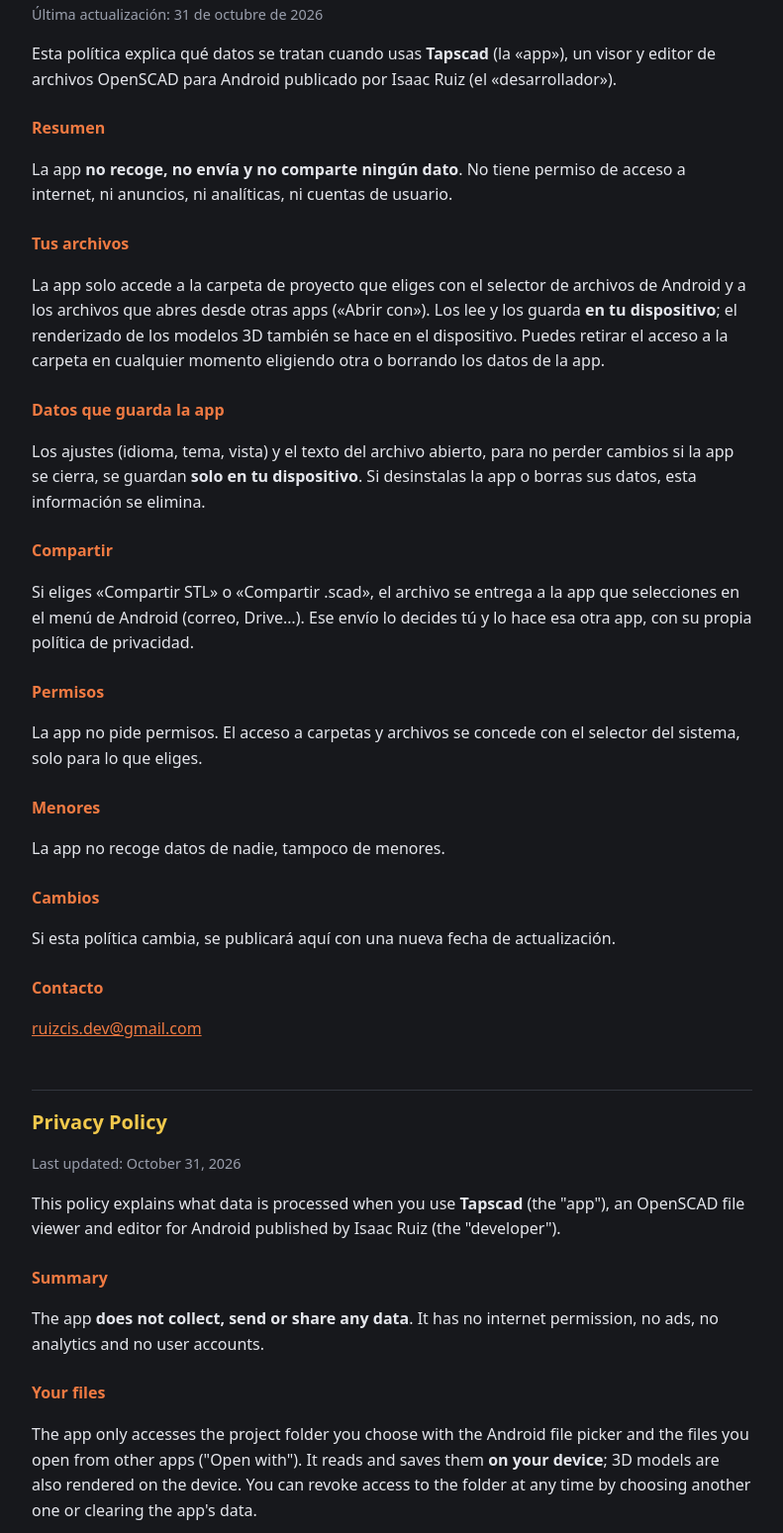
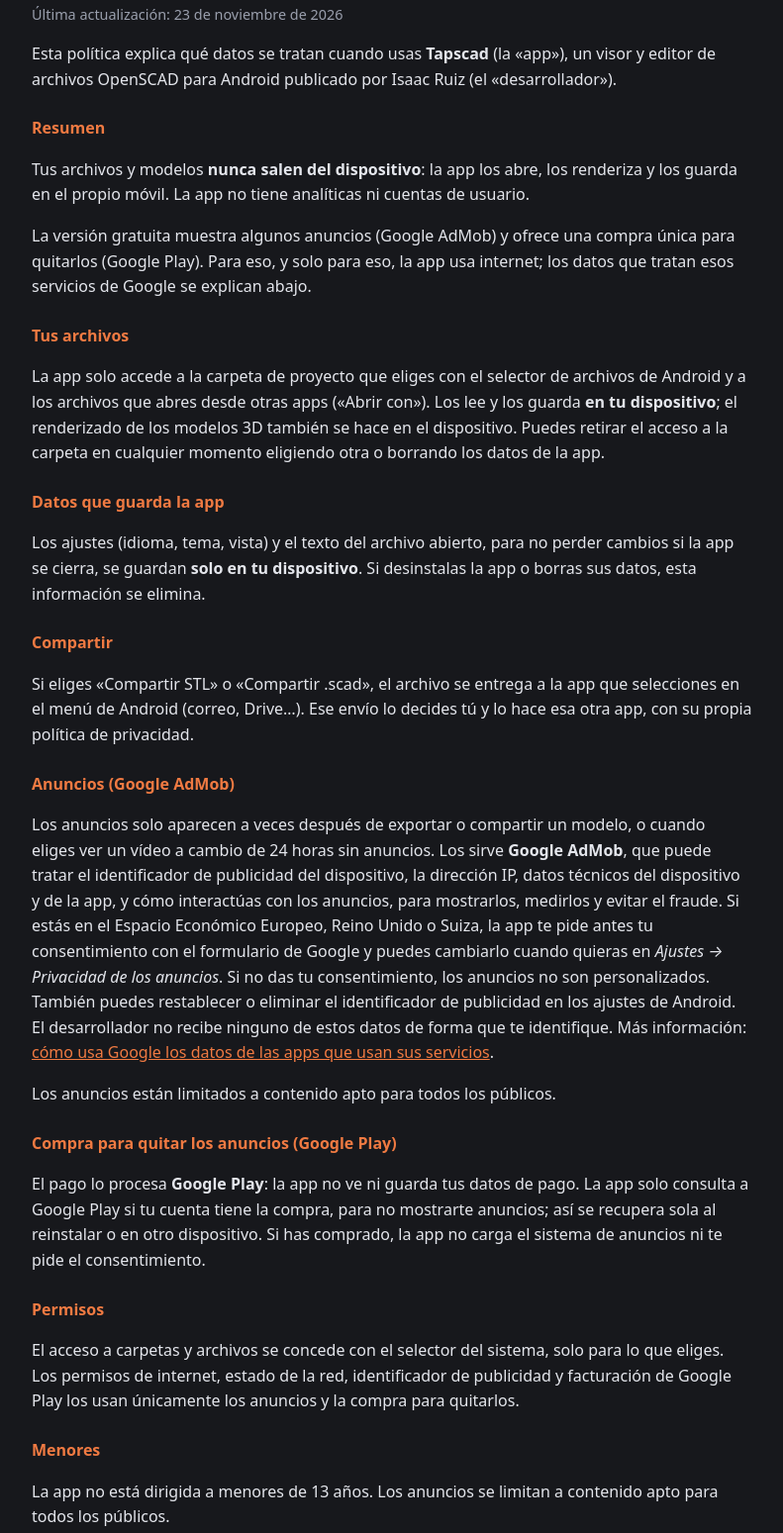
Before and after one commit to isaacdeveloper/isaacdeveloper.github.io, a plain HTML site: page tapscad/privacy.html in a window 1280 px wide. Shown: the part 238-1787 px from the top of the page at 99% size, without its empty margins (244-1035 px from the left). Drawn offline with Linux system fonts and the light colour scheme.

Commit message:
Tapscad: anuncios y compra para quitarlos en la privacidad y los términos

```diff
--- a/tapscad/privacy.html
+++ b/tapscad/privacy.html
@@ -31,11 +31,12 @@
 
   <section id="es" lang="es">
     <h2>Política de privacidad</h2>
-    <p class="date">Última actualización: 31 de octubre de 2026</p>
+    <p class="date">Última actualización: 23 de noviembre de 2026</p>
     <p>Esta política explica qué datos se tratan cuando usas <strong>Tapscad</strong> (la «app»), un visor y editor de archivos OpenSCAD para Android publicado por Isaac Ruiz (el «desarrollador»).</p>
 
     <h3>Resumen</h3>
-    <p>La app <strong>no recoge, no envía y no comparte ningún dato</strong>. No tiene permiso de acceso a internet, ni anuncios, ni analíticas, ni cuentas de usuario.</p>
+    <p>Tus archivos y modelos <strong>nunca salen del dispositivo</strong>: la app los abre, los renderiza y los guarda en el propio móvil. La app no tiene analíticas ni cuentas de usuario.</p>
+    <p>La versión gratuita muestra algunos anuncios (Google AdMob) y ofrece una compra única para quitarlos (Google Play). Para eso, y solo para eso, la app usa internet; los datos que tratan esos servicios de Google se explican abajo.</p>
 
     <h3>Tus archivos</h3>
     <p>La app solo accede a la carpeta de proyecto que eliges con el selector de archivos de Android y a los archivos que abres desde otras apps («Abrir con»). Los lee y los guarda <strong>en tu dispositivo</strong>; el renderizado de los modelos 3D también se hace en el dispositivo. Puedes retirar el acceso a la carpeta en cualquier momento eligiendo otra o borrando los datos de la app.</p>
@@ -46,11 +47,18 @@
     <h3>Compartir</h3>
     <p>Si eliges «Compartir STL» o «Compartir .scad», el archivo se entrega a la app que selecciones en el menú de Android (correo, Drive…). Ese envío lo decides tú y lo hace esa otra app, con su propia política de privacidad.</p>
 
+    <h3>Anuncios (Google AdMob)</h3>
+    <p>Los anuncios solo aparecen a veces después de exportar o compartir un modelo, o cuando eliges ver un vídeo a cambio de 24 horas sin anuncios. Los sirve <strong>Google AdMob</strong>, que puede tratar el identificador de publicidad del dispositivo, la dirección IP, datos técnicos del dispositivo y de la app, y cómo interactúas con los anuncios, para mostrarlos, medirlos y evitar el fraude. Si estás en el Espacio Económico Europeo, Reino Unido o Suiza, la app te pide antes tu consentimiento con el formulario de Google y puedes cambiarlo cuando quieras en <em>Ajustes → Privacidad de los anuncios</em>. Si no das tu consentimiento, los anuncios no son personalizados. También puedes restablecer o eliminar el identificador de publicidad en los ajustes de Android. El desarrollador no recibe ninguno de estos datos de forma que te identifique. Más información: <a href="https://policies.google.com/technologies/partner-sites">cómo usa Google los datos de las apps que usan sus servicios</a>.</p>
+    <p>Los anuncios están limitados a contenido apto para todos los públicos.</p>
+
+    <h3>Compra para quitar los anuncios (Google Play)</h3>
+    <p>El pago lo procesa <strong>Google Play</strong>: la app no ve ni guarda tus datos de pago. La app solo consulta a Google Play si tu cuenta tiene la compra, para no mostrarte anuncios; así se recupera sola al reinstalar o en otro dispositivo. Si has comprado, la app no carga el sistema de anuncios ni te pide el consentimiento.</p>
+
     <h3>Permisos</h3>
-    <p>La app no pide permisos. El acceso a carpetas y archivos se concede con el selector del sistema, solo para lo que eliges.</p>
+    <p>El acceso a carpetas y archivos se concede con el selector del sistema, solo para lo que eliges. Los permisos de internet, estado de la red, identificador de publicidad y facturación de Google Play los usan únicamente los anuncios y la compra para quitarlos.</p>
 
     <h3>Menores</h3>
-    <p>La app no recoge datos de nadie, tampoco de menores.</p>
+    <p>La app no está dirigida a menores de 13 años. Los anuncios se limitan a contenido apto para todos los públicos.</p>
 
     <h3>Cambios</h3>
     <p>Si esta política cambia, se publicará aquí con una nueva fecha de actualización.</p>
@@ -61,11 +69,12 @@
 
   <section id="en" lang="en">
     <h2>Privacy Policy</h2>
-    <p class="date">Last updated: October 31, 2026</p>
+    <p class="date">Last updated: November 23, 2026</p>
     <p>This policy explains what data is processed when you use <strong>Tapscad</strong> (the "app"), an OpenSCAD file viewer and editor for Android published by Isaac Ruiz (the "developer").</p>
 
     <h3>Summary</h3>
-    <p>The app <strong>does not collect, send or share any data</strong>. It has no internet permission, no ads, no analytics and no user accounts.</p>
+    <p>Your files and models <strong>never leave your device</strong>: the app opens, renders and saves them on the phone itself. The app has no analytics and no user accounts.</p>
+    <p>The free version shows a few ads (Google AdMob) and offers a one-time purchase to remove them (Google Play). The app uses the internet for that, and only for that; the data these Google services process is explained below.</p>
 
     <h3>Your files</h3>
     <p>The app only accesses the project folder you choose with the Android file picker and the files you open from other apps ("Open with"). It reads and saves them <strong>on your device</strong>; 3D models are also rendered on the device. You can revoke access to the folder at any time by choosing another one or clearing the app's data.</p>
@@ -76,11 +85,18 @@
     <h3>Sharing</h3>
     <p>If you choose "Share STL" or "Share .scad", the file is handed to the app you pick in the Android menu (email, Drive…). You decide that transfer, and it is carried out by that other app under its own privacy policy.</p>
 
+    <h3>Ads (Google AdMob)</h3>
+    <p>Ads only appear now and then after you export or share a model, or when you choose to watch a video in exchange for 24 hours without ads. They are served by <strong>Google AdMob</strong>, which may process the device's advertising ID, IP address, technical data about the device and the app, and your interactions with ads, in order to show and measure them and prevent fraud. If you are in the European Economic Area, the UK or Switzerland, the app first asks for your consent with Google's form, and you can change it at any time in <em>Settings → Ad privacy</em>. If you do not consent, ads are not personalized. You can also reset or delete the advertising ID in Android's settings. The developer does not receive any of this data in a way that identifies you. More information: <a href="https://policies.google.com/technologies/partner-sites">how Google uses data from apps that use its services</a>.</p>
+    <p>Ads are limited to content suitable for all audiences.</p>
+
+    <h3>Purchase to remove ads (Google Play)</h3>
+    <p>Payment is processed by <strong>Google Play</strong>: the app neither sees nor stores your payment details. The app only asks Google Play whether your account owns the purchase, so it can stop showing ads; this is restored automatically when you reinstall or use another device. If you have purchased it, the app does not load the ad system or ask for consent.</p>
+
     <h3>Permissions</h3>
-    <p>The app requests no permissions. Access to folders and files is granted through the system picker, only for what you choose.</p>
+    <p>Access to folders and files is granted through the system picker, only for what you choose. The internet, network state, advertising ID and Google Play billing permissions are used only by ads and the purchase to remove them.</p>
 
     <h3>Children</h3>
-    <p>The app collects no data from anyone, children included.</p>
+    <p>The app is not directed at children under 13. Ads are limited to content suitable for all audiences.</p>
 
     <h3>Changes</h3>
     <p>If this policy changes, it will be published here with a new update date.</p>
```
Also changed, not shown: tapscad/terms.html (+4 -4 lines).
